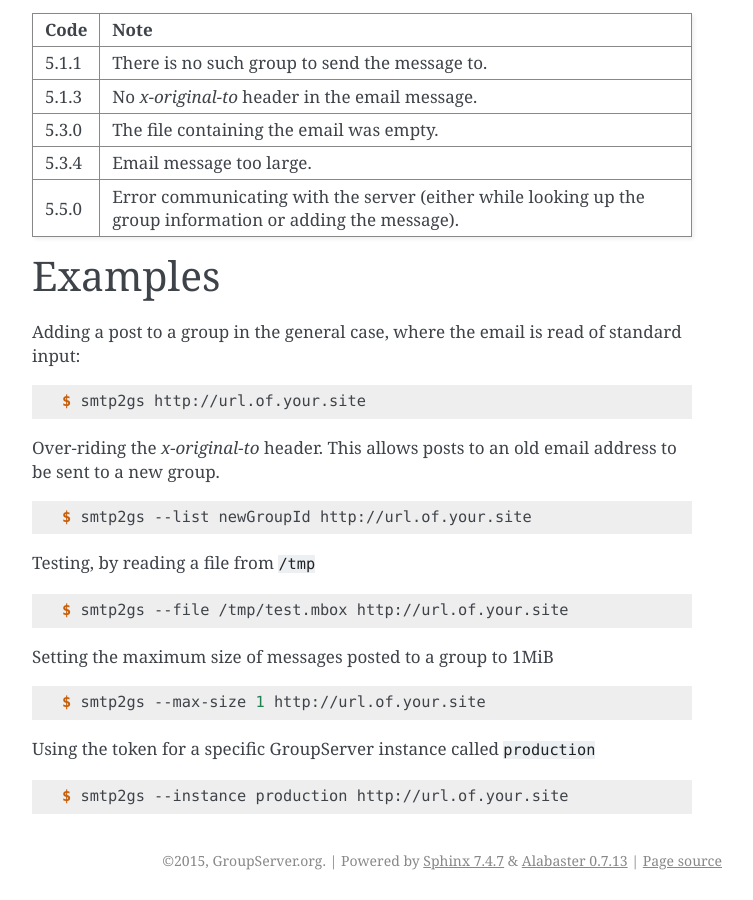
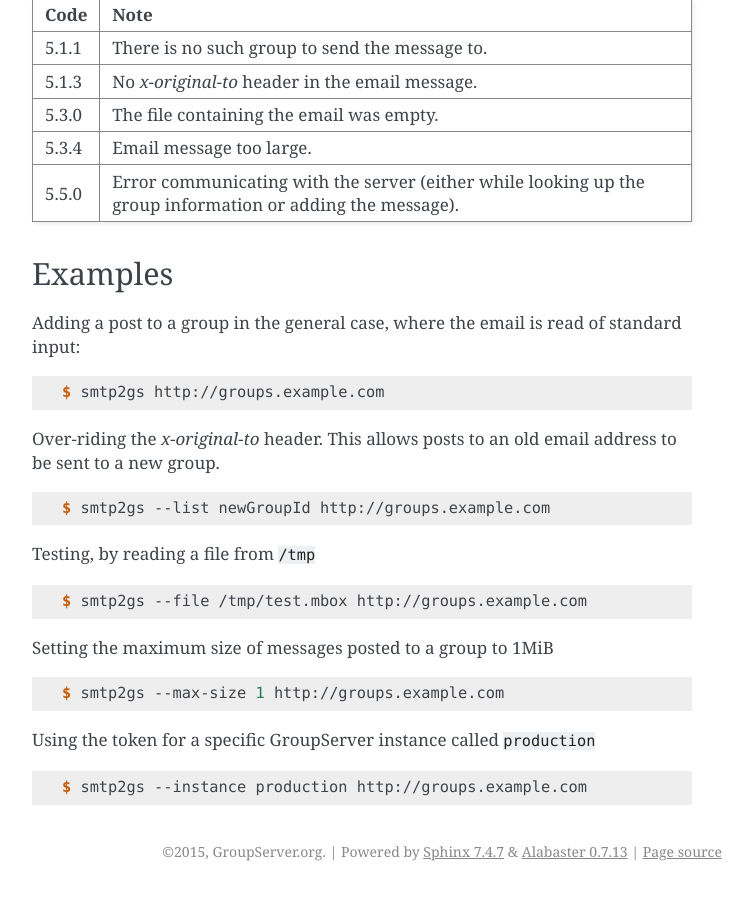
Before and after one commit to groupserver/gs.group.messages.add.smtp2gs, a Sphinx documentation site: the page built from docs/script.rst, in a window 1280 px wide and 900 px high, scrolled down 1867 px. Shown: the whole window, without its empty margins (388-1141 px from the left). Built offline with Sphinx 7.4.7, drawn with Linux system fonts in a browser that asks for light colours; some of the changed lines change nothing that is shown; some of the changed text lies outside the part shown.

Commit message:
Fixing the sections, updating the URLs

```diff
--- a/docs/script.rst
+++ b/docs/script.rst
@@ -57,7 +57,7 @@
   (default ``default``).
 
 Returns
-=======
+-------
 
 :program:`smtp2gs` returns ``0`` on success, or a non-zero value
 on an error (following the convention specified in
@@ -67,7 +67,7 @@
 and `permanent errors`_.
 
 Transient Errors
-----------------
+~~~~~~~~~~~~~~~~
 
 Any errors that can be solved by changing the configuration
 (either of :command:`postfix` or the :doc:`config`) are marked as
@@ -76,7 +76,7 @@
 ======  ===================================  ==================================
  Code    Note                                 Fix
 ======  ===================================  ==================================
- 4.3.5   Error with the configuration file.   Correct the configuration file.
+ 4.3.5   Error with the configuration file.   Correct the :doc:`config`.
  4.4.4   Error connecting to URL.             Check that the server is running,
                                               or alter the URL that is used to
                                               call :program:`smtp2gs`.
@@ -92,7 +92,7 @@
 
 
 Permanent Errors
-----------------
+~~~~~~~~~~~~~~~~
 
 The five *permanent* errors are listed below.
 
@@ -108,37 +108,37 @@
 ======  ======================================================================
 
 Examples
-========
+--------
 
 Adding a post to a group in the general case, where the email is
 read of standard input:
 
 .. code-block:: console
 
-  $ smtp2gs http://url.of.your.site
+  $ smtp2gs http://groups.example.com
 
 Over-riding the :mailheader:`x-original-to` header. This allows
 posts to an old email address to be sent to a new group.
 
 .. code-block:: console
 
-  $ smtp2gs --list newGroupId http://url.of.your.site
+  $ smtp2gs --list newGroupId http://groups.example.com
 
 Testing, by reading a file from :file:`/tmp`
 
 .. code-block:: console
 
-  $ smtp2gs --file /tmp/test.mbox http://url.of.your.site
+  $ smtp2gs --file /tmp/test.mbox http://groups.example.com
 
 Setting the maximum size of messages posted to a group to 1MiB
 
 .. code-block:: console
 
-  $ smtp2gs --max-size 1 http://url.of.your.site
+  $ smtp2gs --max-size 1 http://groups.example.com
 
 Using the token for a specific GroupServer instance called
 ``production``
 
 .. code-block:: console
 
-  $ smtp2gs --instance production http://url.of.your.site
+  $ smtp2gs --instance production http://groups.example.com
```
